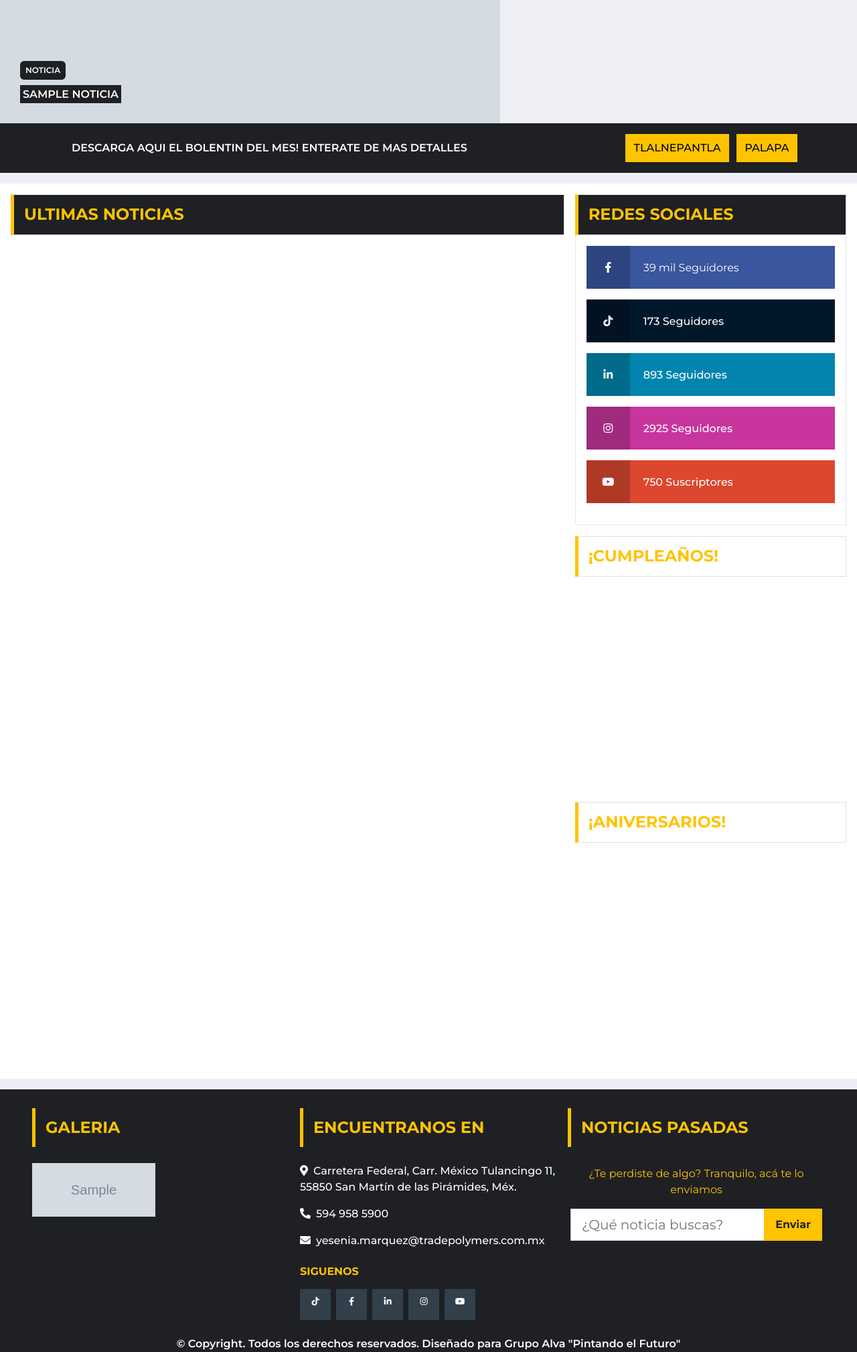
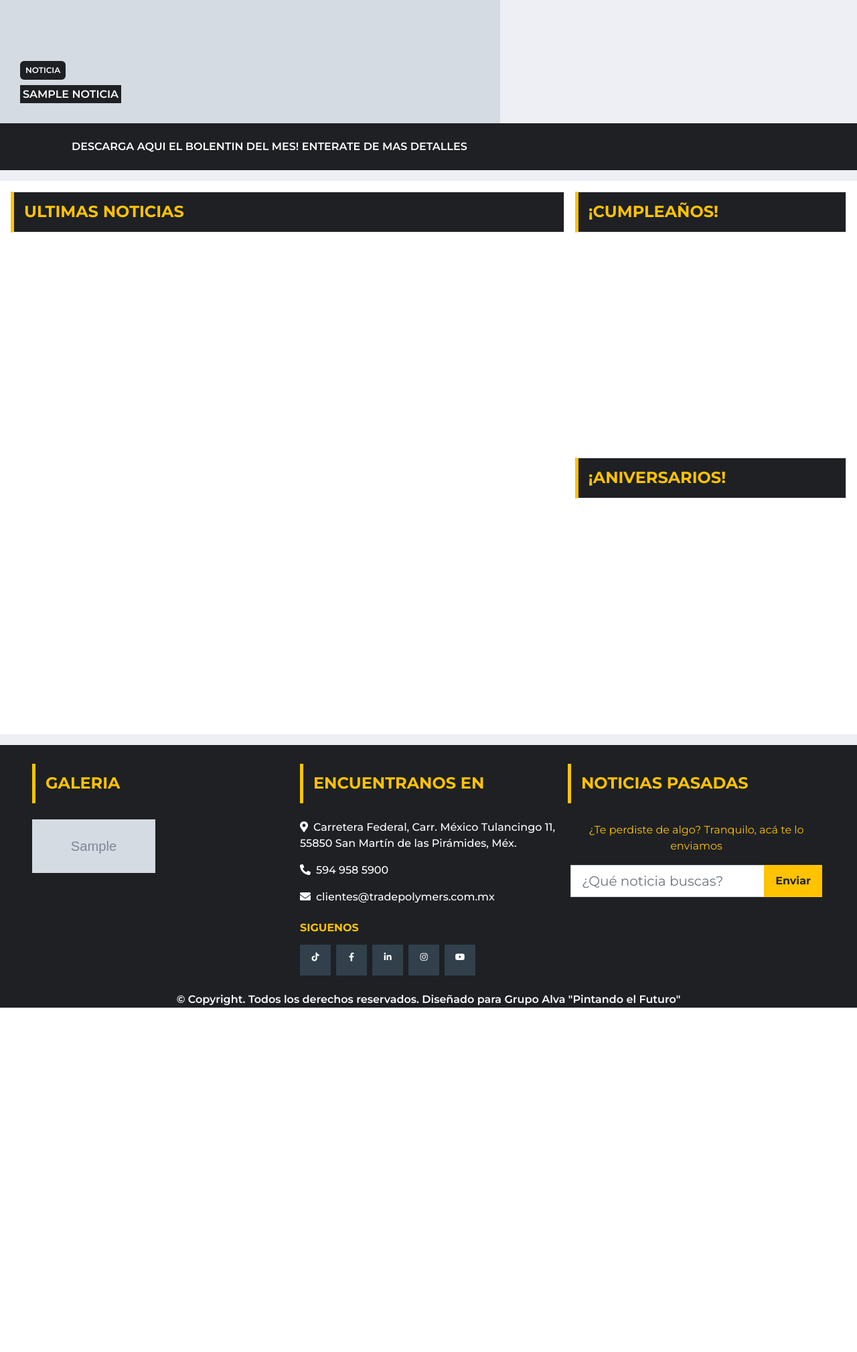
Before and after one commit to joseangel-alvmx/WebIntranet, a Django app: page /trade-polymers/ in a window 1280 px wide. Shown: the part 527-2545 px from the top of the page at 67% size. After the commit the page ends 2031 px from the top, so only its background shows below. Run offline with Django 5.2, Linux system fonts and the light colour scheme; a user stored in the database is signed in; tables that the repository leaves empty hold one stand-in row (values such as "Sample post"); grey boxes marked "Sample" are stand-in pictures; parts of the project's set-up code (start-up, migrations or seed data) failed here and were passed over; some libraries are stand-ins or nearby versions.

Commit message:
Integra cambios previo a produccion

```diff
--- a/app/Dashboard/templates/auniversidad.html
+++ b/app/Dashboard/templates/auniversidad.html
@@ -204,6 +204,7 @@
                     </div>
                 </div>
                 <a href="#footer_idx" class="nav-item nav-link">Contacto</a>
+                <a href="http://175.168.40.30/Induccion.html" target="_blank" class="nav-item nav-link">MBA3 University</a>
             </div>
             <div class="navbar-nav  py-0" style="width: 100%; max-width: 300px;">
                 {% if user.is_authenticated %}
--- a/app/Dashboard/templates/duniversidad.html
+++ b/app/Dashboard/templates/duniversidad.html
@@ -203,6 +203,8 @@
                             </div>
                         </div>
                         <a href="#footer_idx" class="nav-item nav-link">Contacto</a>
+                        <a href="http://175.168.40.30/Induccion.html" target="_blank" class="nav-item nav-link">MBA3 University</a>
+
                     </div>
                     <div class="navbar-nav  py-0" style="width: 100%; max-width: 300px;">
                         {% if user.is_authenticated %}
--- a/app/Dashboard/templates/trade_polymers.html
+++ b/app/Dashboard/templates/trade_polymers.html
@@ -156,7 +156,7 @@
                                 <span aria-hidden="true">&times;</span>
                             </button>
                         </div>
-                        <img class="img-fluid w-100 "  src="{{principal.imagen.url}}"  style="object-fit: cover;">
+                        <img class="img-fluid w-100 "  src="{{principal.imagen.url}}"  style="object-fit: fill;">
                         <div class="modal-body">
                             {{principal.descripcion}}
                             <br>
@@ -196,7 +196,7 @@
                                     <span aria-hidden="true">&times;</span>
                                 </button>
                             </div>
-                            <img class="img-fluid w-100 " src="{{secundaria.imagen.url}}" style="object-fit: cover; height: 50vh;">
+                            <img class="img-fluid w-100 " src="{{secundaria.imagen.url}}" style="object-fit: fill;">
                             <div class="modal-body">
                                 {{secundaria.descripcion}}
                             </div>
@@ -226,8 +226,9 @@
                         <div class="text-truncate"><a class="btn text-white text-uppercase font-weight-semi-bold">Descarga aqui el bolentin del mes! Enterate de mas detalles</a>
                         </div>
                     </div>
-                    <a style="margin-right:1%; padding:1%;color:black;" href="{% static 'filesPDF/Septiembre 2024 T.pdf' %}" target="_blank" class="btn bg-primary text-center font-weight-medium py-2 " style=" width: 170px;">TLALNEPANTLA</a>
-                    <a style="margin-right:1%; padding:1%;color:black;" href="{% static 'filesPDF/Septiembre 2024.pdf' %}" target="_blank" class="btn bg-primary  text-center font-weight-medium py-2" style=" width: 170px;">PALAPA</a>
+                    {% for boletin in boletines %}
+                        <a style="margin-right:1%; padding:1%;color:black;" href="{{boletin.boletin.url}}" target="_blank" class="btn bg-primary text-center font-weight-medium py-2 text-uppercase " style=" width: 170px;">{{boletin.nombre_planta}}</a>
+                    {% endfor %}
                 </div>
             </div>
         </div>
@@ -251,7 +252,7 @@
                     {% for relevante in relevantes %}
                     <div class="col-lg-6">
                         <div class="position-relative mb-3">
-                            <img class="img-fluid w-100" src="{{relevante.imagen.url}}" style="object-fit: cover;">
+                            <img class="img-fluid w-100" src="{{relevante.imagen.url}}" style="object-fit: cover; height: 40vh">
                             <div class="border border-top-0 p-4 overflow-auto bg-dark" style="height:35vh;">
                                 <div class="mb-2 ">
                                     <a class="badge badge-primary text-uppercase font-weight-semi-bold p-2 mr-2 text-dark"
@@ -273,36 +274,7 @@
                 </div>
             </div>
             <div class="col-lg-4">
-                <!-- Redes Sociales Inicio -->
-                <div class="mb-3">
-                    <div class="section-title bg-dark mb-0">
-                        <h4 class="m-0 text-uppercase font-weight-bold">Redes Sociales</h4>
-                    </div>
-                    <div class="bg-white border border-top-0 p-3">
-                        <a href="https://www.facebook.com/Alvamex" target="_blank"class="d-block w-100 text-white text-decoration-none mb-3" style="background: #39569E;">
-                            <i class="fab fa-facebook-f text-center py-4 mr-3" style="width: 65px; background: rgba(0, 0, 0, .2);"></i>
-                            <span id="followers">39 mil Seguidores</span>
-                        </a>
-                        <a href="https://www.tiktok.com/@alvamexpinturasoficial?_t=8pK758Jln3F&_r=1 " target="_blank" class="d-block w-100 text-white text-decoration-none mb-3" style="background: #01182b;">
-                            <i class="fab fa-tiktok text-center py-4 mr-3" style="width: 65px; background: rgba(0, 0, 0, .2);"></i>
-                            <span class="font-weight-medium">173 Seguidores</span>
-                        </a>
-                        <a href="https://www.linkedin.com/company/alvamex/" target="_blank" class="d-block w-100 text-white text-decoration-none mb-3" style="background: #0185AE;">
-                            <i class="fab fa-linkedin-in text-center py-4 mr-3" style="width: 65px; background: rgba(0, 0, 0, .2);"></i>
-                            <span class="font-weight-medium">893 Seguidores</span>
-                        </a>
-                        <a href="https://www.instagram.com/alvamex_oficial/?hl=es" target="_blank" class="d-block w-100 text-white text-decoration-none mb-3" style="background: #C8359D;">
-                            <i class="fab fa-instagram text-center py-4 mr-3" style="width: 65px; background: rgba(0, 0, 0, .2);"></i>
-                            <span class="font-weight-medium">2925 Seguidores</span>
-                        </a>
-                        <a href="https://www.youtube.com/@alvamexpinturas3301" target="_blank" class="d-block w-100 text-white text-decoration-none mb-3" style="background: #DC472E;">
-                            <i class="fab fa-youtube text-center py-4 mr-3" style="width: 65px; background: rgba(0, 0, 0, .2);"></i>
-                            <span class="font-weight-medium">750 Suscriptores</span>
-                        </a>
 
-                    </div>
-                </div>
-                <!-- Redes Sociales Fin -->
 
                 <!-- Anuncios inicio-->
                 <div class="mb-3">
@@ -319,7 +291,7 @@
 
                 <!-- Popular News Start -->
                 <div class="mb-3">
-                    <div class="section-title mb-0">
+                    <div class="section-title mb-0  bg-dark">
                         <h4 class="m-0 text-uppercase font-weight-bold">¡CUMPLEAÑOS!</h4>
                     </div>
                     <div class="border-none p-1 bg-white overflow-auto" style="height:40vh;">
@@ -379,7 +351,7 @@
                     </div>
                 </div>
 
-                    <div class="section-title mb-0">
+                    <div class="section-title mb-0 bg-dark">
                         <h4 class="m-0 text-uppercase font-weight-bold">¡ANIVERSARIOS!</h4>
                     </div>
                     <div class="bg-white border-none p-1 overflow-auto" style="height:40vh;">
@@ -458,7 +430,7 @@
             <h4 class="section-title bg-dark mb-4 text-uppercase font-weight-bold" style="border-top:none;border-bottom:none;border-right:none;">Encuentranos en</h4>
             <p class="font-weight-medium text-white"><i class="fa fa-map-marker-alt mr-2"></i>Carretera Federal, Carr. México Tulancingo 11, 55850 San Martín de las Pirámides, Méx.</p>
             <p class="font-weight-medium text-white"><i class="fa fa-phone-alt mr-2"></i>594 958 5900</p>
-            <p class="font-weight-medium text-white"><i class="fa fa-envelope mr-2"></i>yesenia.marquez@tradepolymers.com.mx</p>
+            <p class="font-weight-medium text-white"><i class="fa fa-envelope mr-2"></i>clientes@tradepolymers.com.mx</p>
             <h6 class="mt-4 mb-3  text-uppercase font-weight-bold">Siguenos</h6>
             <div class="d-flex justify-content-start">
                 <a ID="iconos_redes" class="btn btn-lg btn-secondary btn-lg-square mr-2" href="https://www.tiktok.com/@alvamexpinturasoficial?_t=8pK758Jln3F&_r=1"><i class="fab fa-tiktok"></i></a>
--- a/app/Dashboard/templates/tuniversidad.html
+++ b/app/Dashboard/templates/tuniversidad.html
@@ -201,6 +201,7 @@
                         </div>
                     </div>
                     <a href="#footer_idx" class="nav-item nav-link">Contacto</a>
+                    <a href="http://175.168.40.30/Induccion.html" target="_blank" class="nav-item nav-link">MBA3 University</a>
                 </div>
                 <div class="navbar-nav  py-0" style="width: 100%; max-width: 300px;">
                     {% if user.is_authenticated %}
@@ -257,7 +258,7 @@
             <h4 class="section-title bg-dark mb-4 text-uppercase font-weight-bold" style="border-top:none;border-bottom:none;border-right:none;">Encuentranos en</h4>
             <p class="font-weight-medium text-white"><i class="fa fa-map-marker-alt mr-2"></i>Carretera Federal, Carr. México Tulancingo 11, 55850 San Martín de las Pirámides, Méx.</p>
             <p class="font-weight-medium text-white"><i class="fa fa-phone-alt mr-2"></i>594 958 5900</p>
-            <p class="font-weight-medium text-white"><i class="fa fa-envelope mr-2"></i>yesenia.marquez@tradepolymers.com.mx</p>
+            <p class="font-weight-medium text-white"><i class="fa fa-envelope mr-2"></i>clientes@tradepolymers.com.mx</p>
             <h6 class="mt-4 mb-3  text-uppercase font-weight-bold">Siguenos</h6>
             <div class="d-flex justify-content-start">
                 <a id="iconos_redes" class="btn btn-lg btn-secondary btn-lg-square mr-2" href="https://www.tiktok.com/@alvamexpinturasoficial?_t=8pK758Jln3F&_r=1"><i class="fab fa-tiktok"></i></a>
--- a/app/Dashboard/templates/universidad.html
+++ b/app/Dashboard/templates/universidad.html
@@ -181,6 +181,7 @@
                     <a href="/promociones/" class="nav-item nav-link">Promociones</a>
                     <a href="#ultimasnoticias" class="nav-item nav-link">Noticias Recientes</a>
                     <a href="#footer_idx" class="nav-item nav-link">Contacto</a>
+                    <a href="http://175.168.40.30/Induccion.html" target="_blank" class="nav-item nav-link">MBA3 University</a>
                 </div>
                 <div class="navbar-nav  py-0" style="width: 100%; max-width: 300px;">
                     {% if user.is_authenticated %}
```
Also changed, not shown: app/Dashboard/admin.py (+11 -1 lines), app/Dashboard/templates/about_us.html (+4 -4 lines), app/Dashboard/templates/alvaenvases.html (+18 -17 lines), app/Dashboard/templates/dintranet.html (+17 -16 lines), app/Dashboard/templates/empresa.html (+25 -20 lines), app/media/Promociones/flyer.jpg (added), app/media/Promociones/flyer_fZRZxsJ.jpg (added), app/media/Promociones/promo1.jpg (added), 3 other files.
